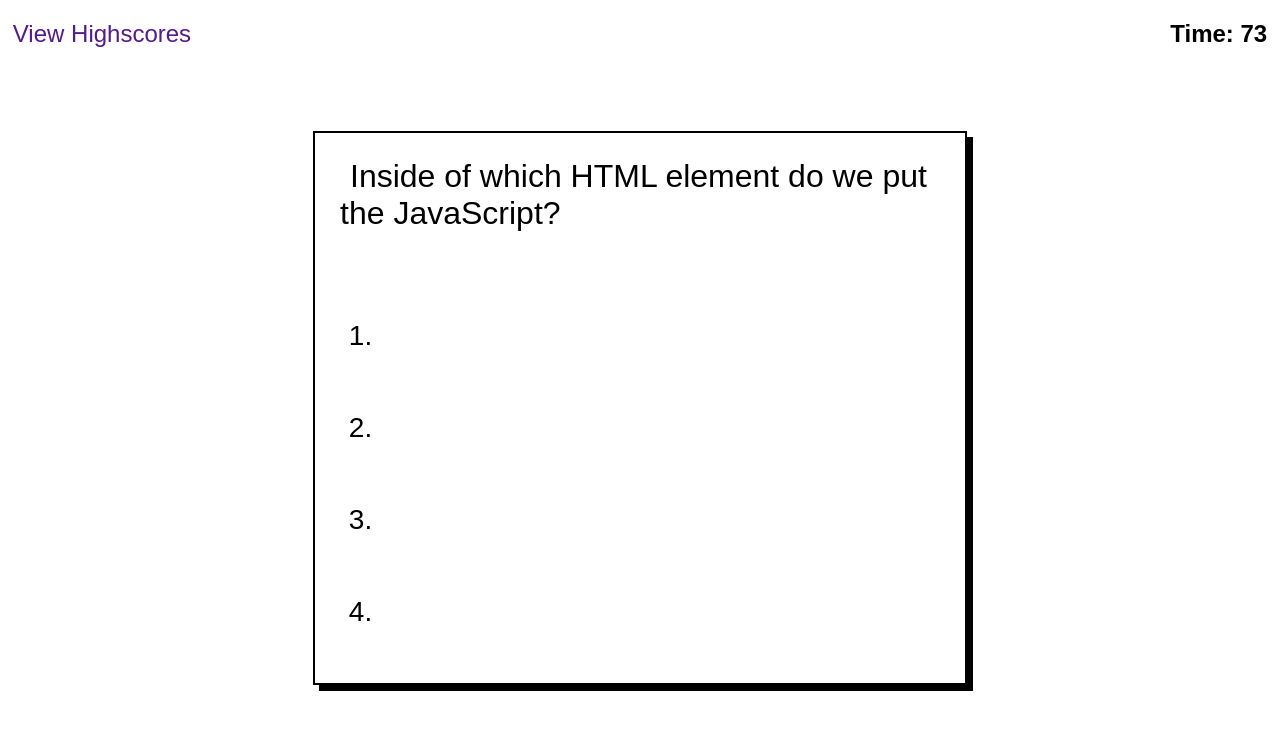
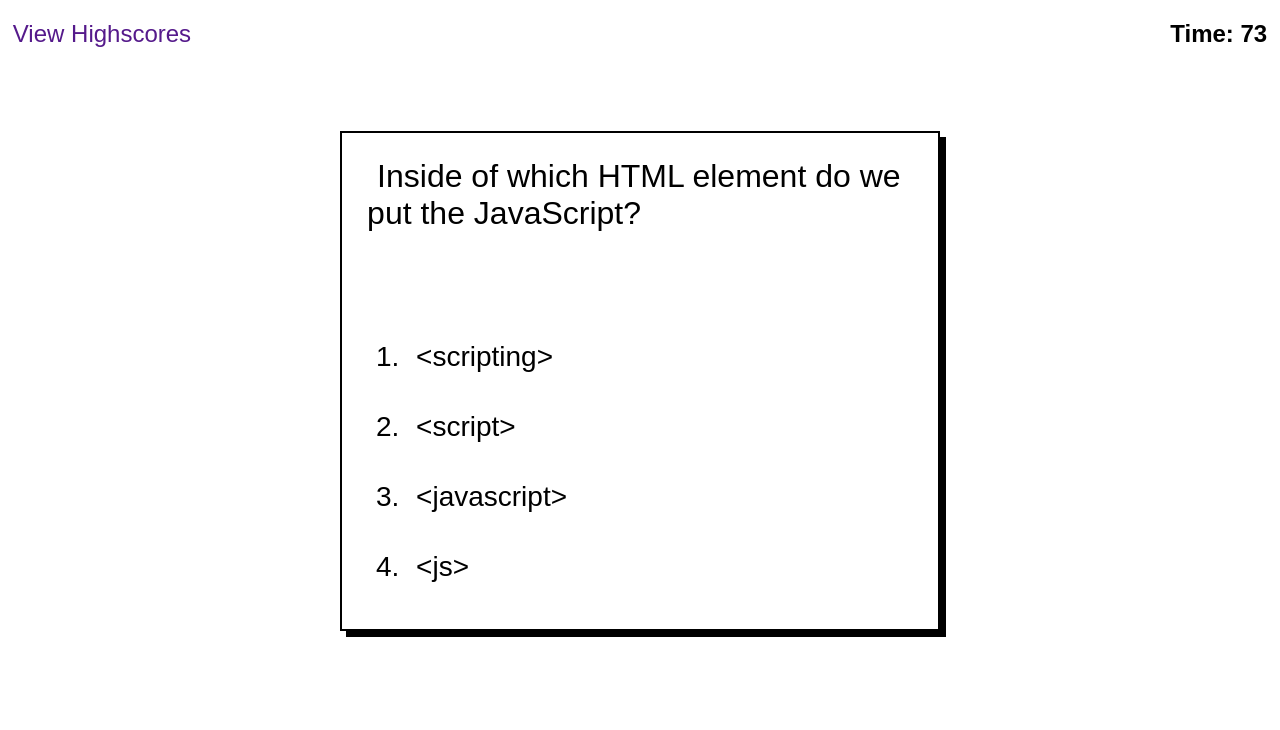
Before and after one commit to Jacobmabob/coding-quiz, a plain HTML site: page index.html in a window 1280 px wide. Both pictures are taken after a click on the button "Start". Drawn offline with Linux system fonts and the light colour scheme.

Commit message:
created functions for displaying next question, check answer, logging playerpoints to a global variable

```diff
--- a/main.js
+++ b/main.js
@@ -5,6 +5,8 @@ var cardElement = document.querySelector('.card');
 var cardHeader = document.querySelector('.card-header');
 var cardContent = document.querySelector('.card-content')
 var questionContent = document.querySelector('#question-content');
+const originalState = cardElement.innerHTML
+var playerPoints = 0
 
 
 const questionOne = {
@@ -62,6 +64,18 @@ const questionFive = {
     correctAnswer: "if (i == 5)"
 }
 
+var questionArray = [
+    questionOne,
+    questionTwo,
+    questionThree,
+    questionFour,
+    questionFive
+    ]
+
+var currentQuestion = 0
+
+
+
 function startQuiz() {
     startTimer();
 
@@ -74,36 +88,55 @@ function startQuiz() {
     var li4= document.createElement("li");
     var listArray = [li1, li2, li3, li4];
 
+
     cardContent.appendChild(questionListEl)
     questionListEl.appendChild(li1)
     questionListEl.appendChild(li2)
     questionListEl.appendChild(li3)
     questionListEl.appendChild(li4)
 
-    function questionAnswerFill(currentQuestion) {
-        var currentQuestion = [
-                              questionOne,
-                              questionTwo,
-                              questionThree,
-                              questionFour,
-                              questionFive
-                              ]
 
-        questionContent.textContent = currentQuestion[0].question;
-        for (let i = 0; i < listArray.length; i++)
-        console.log(questionContent);
-    }
+    questionAnswerFill(currentQuestion);
 
-    questionAnswerFill()
+    for (var i = 0; i < listArray.length; i++) {
+        listArray[i].addEventListener('click', function(event) {
 
-
-
-    // questionContent.textContent = questionOne.question;
-
-
+        console.log(questionArray[currentQuestion].correctAnswer)
+        console.log(event.target.textContent)
+        checkAnswer();
+        nextQuestion();
+     })
     }
 
 
+    function questionAnswerFill(currentQuestion) {
+        questionContent.textContent = questionArray[currentQuestion].question;
+        li1.textContent = questionArray[currentQuestion].answers[0]
+        li2.textContent = questionArray[currentQuestion].answers[1]
+        li3.textContent = questionArray[currentQuestion].answers[2]
+        li4.textContent = questionArray[currentQuestion].answers[3]
+    }
+
+    function nextQuestion() {
+        if (currentQuestion < 4) {
+            currentQuestion++;
+            questionAnswerFill(currentQuestion);
+        } else {
+            cardElement.innerHTML = "";
+        }
+    }
+
+    function checkAnswer() {
+        if (event.target.textContent === questionArray[currentQuestion].correctAnswer) {
+        console.log(true)
+        playerPoints += 100;
+        console.log(playerPoints);
+        } else {
+            console.log(false);
+            console.log(playerPoints);
+            timerCount = timerCount - 10;
+        }
+    }
 
     var timer;
     var timerCount = 75;
@@ -118,5 +151,5 @@ function startTimer() {
 
         }, 1000)
     }
-
+}
 startButton.addEventListener('click', startQuiz)
--- a/style.css
+++ b/style.css
@@ -1,3 +1,7 @@
+* {
+    box-sizing: border-box;
+}
+
 body {
     font-family: Arial;
     margin: 0 1%;
@@ -51,13 +55,23 @@ main {
 
 .card-content ol {
     font-size: 1.75rem;
-
+    margin-top: 80px;
+    text-align: start;
 }
 
-.card-content ol li {
-    margin-top: 60px;
-}
+
 
 .bttn {
 
 }
+
+li {
+    border: 4px solid white;
+    padding: 5px;
+    border-radius: 10px;
+    margin: 20px 0px;
+}
+
+li:hover {
+    border-color: black;
+}
```
Lines whose indentation alone changed are shown as unchanged.
